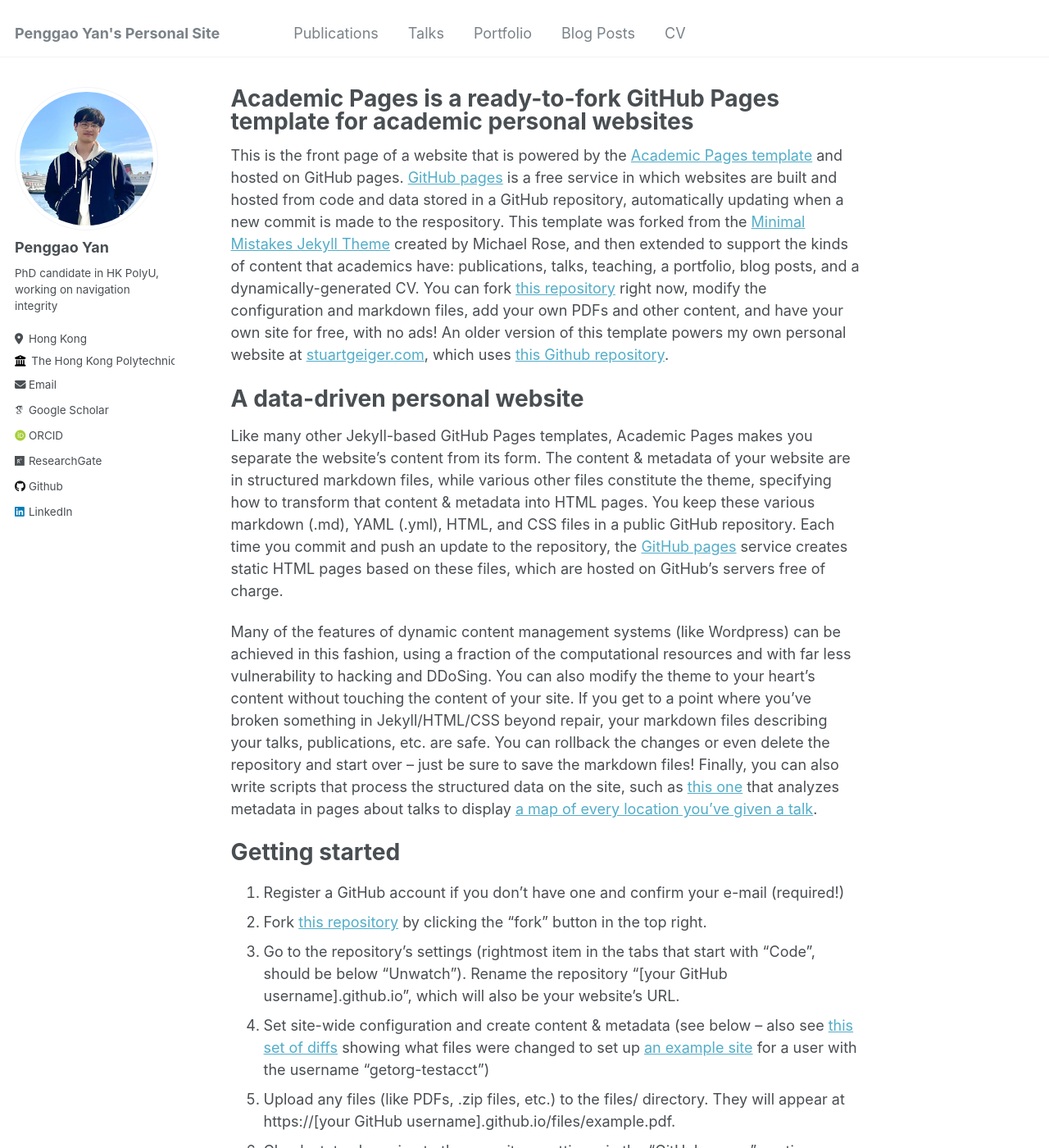
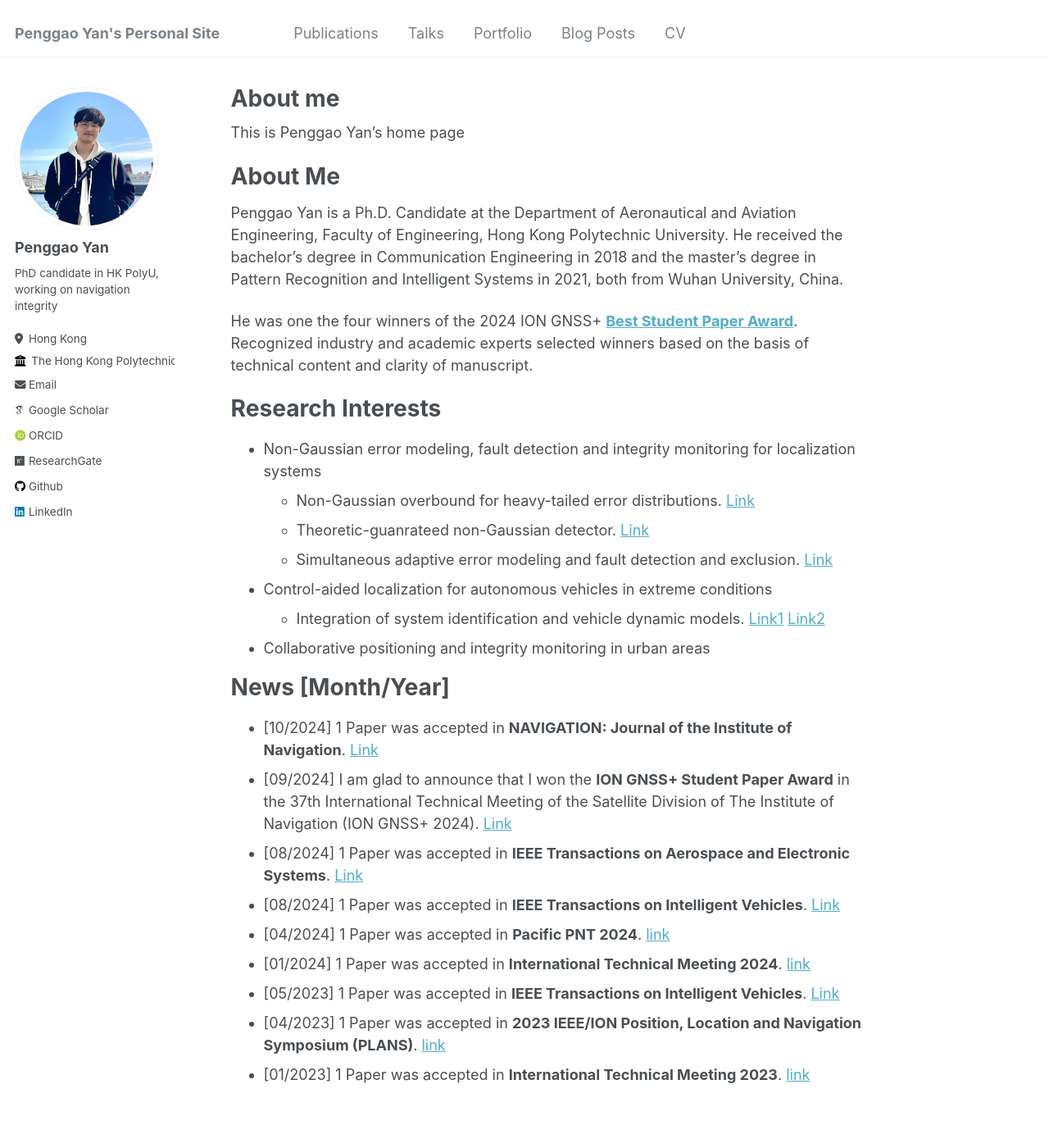
Before and after one commit to JasonYanxx/JasonYanxx.github.io, a Jekyll site: the page built from _pages/about.md, in a window 1280 px wide and 1400 px high. Shown: the whole window at 82% size. Built offline with Jekyll 4.4.1, drawn with Linux system fonts in a browser that asks for light colours; some web fonts are replaced; some of the changed text lies outside the part shown.

Commit message:
update about me

```diff
--- a/_config.yml
+++ b/_config.yml
@@ -43,7 +43,7 @@ author:
   bitbucket        : # Username - Update with your username on the site
   codepen          : # Username
   dribbble         : # Username
-  github           : "https://github.com/JasonYanxx"
+  github           : "JasonYanxx"
   kaggle           : # Username
   stackoverflow    : # User number or user number and name (i.e., use "1" or "1/jeff-atwood")
 
--- a/_pages/about.md
+++ b/_pages/about.md
@@ -1,49 +1,46 @@
 ---
 permalink: /
-title: "Academic Pages is a ready-to-fork GitHub Pages template for academic personal websites"
+title: "About me"
 author_profile: true
 redirect_from:
   - /about/
   - /about.html
 ---
 
-This is the front page of a website that is powered by the [Academic Pages template](https://github.com/academicpages/academicpages.github.io) and hosted on GitHub pages. [GitHub pages](https://pages.github.com) is a free service in which websites are built and hosted from code and data stored in a GitHub repository, automatically updating when a new commit is made to the respository. This template was forked from the [Minimal Mistakes Jekyll Theme](https://mmistakes.github.io/minimal-mistakes/) created by Michael Rose, and then extended to support the kinds of content that academics have: publications, talks, teaching, a portfolio, blog posts, and a dynamically-generated CV. You can fork [this repository](https://github.com/academicpages/academicpages.github.io) right now, modify the configuration and markdown files, add your own PDFs and other content, and have your own site for free, with no ads! An older version of this template powers my own personal website at [stuartgeiger.com](http://stuartgeiger.com), which uses [this Github repository](https://github.com/staeiou/staeiou.github.io).
+This is Penggao Yan's home page
 
-A data-driven personal website
+About Me
 ======
-Like many other Jekyll-based GitHub Pages templates, Academic Pages makes you separate the website's content from its form. The content & metadata of your website are in structured markdown files, while various other files constitute the theme, specifying how to transform that content & metadata into HTML pages. You keep these various markdown (.md), YAML (.yml), HTML, and CSS files in a public GitHub repository. Each time you commit and push an update to the repository, the [GitHub pages](https://pages.github.com/) service creates static HTML pages based on these files, which are hosted on GitHub's servers free of charge.
+Penggao Yan is a Ph.D. Candidate at the Department of Aeronautical and Aviation Engineering, Faculty of Engineering, Hong Kong Polytechnic University. He received the bachelor’s degree in Communication Engineering in 2018 and the master’s degree in Pattern Recognition and Intelligent Systems in 2021, both from Wuhan University, China.
 
-Many of the features of dynamic content management systems (like Wordpress) can be achieved in this fashion, using a fraction of the computational resources and with far less vulnerability to hacking and DDoSing. You can also modify the theme to your heart's content without touching the content of your site. If you get to a point where you've broken something in Jekyll/HTML/CSS beyond repair, your markdown files describing your talks, publications, etc. are safe. You can rollback the changes or even delete the repository and start over -- just be sure to save the markdown files! Finally, you can also write scripts that process the structured data on the site, such as [this one](https://github.com/academicpages/academicpages.github.io/blob/master/talkmap.ipynb) that analyzes metadata in pages about talks to display [a map of every location you've given a talk](https://academicpages.github.io/talkmap.html).
+He was one the four winners of the 2024 ION GNSS+ [**Best Student Paper Award**](https://jasonyanxx.github.io/portfolio/2024-09-20-portfolio.md). Recognized industry and academic experts selected winners based on the basis of technical content and clarity of manuscript.
 
-Getting started
+
+Research Interests
 ======
-1. Register a GitHub account if you don't have one and confirm your e-mail (required!)
-1. Fork [this repository](https://github.com/academicpages/academicpages.github.io) by clicking the "fork" button in the top right.
-1. Go to the repository's settings (rightmost item in the tabs that start with "Code", should be below "Unwatch"). Rename the repository "[your GitHub username].github.io", which will also be your website's URL.
-1. Set site-wide configuration and create content & metadata (see below -- also see [this set of diffs](http://archive.is/3TPas) showing what files were changed to set up [an example site](https://getorg-testacct.github.io) for a user with the username "getorg-testacct")
-1. Upload any files (like PDFs, .zip files, etc.) to the files/ directory. They will appear at https://[your GitHub username].github.io/files/example.pdf.
-1. Check status by going to the repository settings, in the "GitHub pages" section
 
-Site-wide configuration
-------
-The main configuration file for the site is in the base directory in [_config.yml](https://github.com/academicpages/academicpages.github.io/blob/master/_config.yml), which defines the content in the sidebars and other site-wide features. You will need to replace the default variables with ones about yourself and your site's github repository. The configuration file for the top menu is in [_data/navigation.yml](https://github.com/academicpages/academicpages.github.io/blob/master/_data/navigation.yml). For example, if you don't have a portfolio or blog posts, you can remove those items from that navigation.yml file to remove them from the header.
+- Non-Gaussian error modeling, fault detection and integrity monitoring for localization systems
+  - Non-Gaussian overbound for heavy-tailed error distributions. [Link](https://jasonyanxx.github.io/publication/2024-08-26-PGO.md)
+  - Theoretic-guanrateed non-Gaussian detector. [Link](https://jasonyanxx.github.io/publication/2024-09-16-GNSS-2024.md)
+  - Simultaneous adaptive error modeling and fault detection and exclusion. [Link](https://jasonyanxx.github.io/publication/2024-08-26-Adaptive-GMM-FDE.md)
 
-Create content & metadata
-------
-For site content, there is one markdown file for each type of content, which are stored in directories like _publications, _talks, _posts, _teaching, or _pages. For example, each talk is a markdown file in the [_talks directory](https://github.com/academicpages/academicpages.github.io/tree/master/_talks). At the top of each markdown file is structured data in YAML about the talk, which the theme will parse to do lots of cool stuff. The same structured data about a talk is used to generate the list of talks on the [Talks page](https://academicpages.github.io/talks), each [individual page](https://academicpages.github.io/talks/2012-03-01-talk-1) for specific talks, the talks section for the [CV page](https://academicpages.github.io/cv), and the [map of places you've given a talk](https://academicpages.github.io/talkmap.html) (if you run this [python file](https://github.com/academicpages/academicpages.github.io/blob/master/talkmap.py) or [Jupyter notebook](https://github.com/academicpages/academicpages.github.io/blob/master/talkmap.ipynb), which creates the HTML for the map based on the contents of the _talks directory).
 
-**Markdown generator**
+- Control-aided localization for autonomous vehicles in extreme conditions
+  - Integration of system identification and vehicle dynamic models. [Link1](https://jasonyanxx.github.io/publication/2023-05-08-SI.md) [Link2](https://jasonyanxx.github.io/publication/2023-04-24-PLANS-2023.md)
 
-I have also created [a set of Jupyter notebooks](https://github.com/academicpages/academicpages.github.io/tree/master/markdown_generator
-) that converts a CSV containing structured data about talks or presentations into individual markdown files that will be properly formatted for the Academic Pages template. The sample CSVs in that directory are the ones I used to create my own personal website at stuartgeiger.com. My usual workflow is that I keep a spreadsheet of my publications and talks, then run the code in these notebooks to generate the markdown files, then commit and push them to the GitHub repository.
 
-How to edit your site's GitHub repository
-------
-Many people use a git client to create files on their local computer and then push them to GitHub's servers. If you are not familiar with git, you can directly edit these configuration and markdown files directly in the github.com interface. Navigate to a file (like [this one](https://github.com/academicpages/academicpages.github.io/blob/master/_talks/2012-03-01-talk-1.md) and click the pencil icon in the top right of the content preview (to the right of the "Raw | Blame | History" buttons). You can delete a file by clicking the trashcan icon to the right of the pencil icon. You can also create new files or upload files by navigating to a directory and clicking the "Create new file" or "Upload files" buttons.
+- Collaborative positioning and integrity monitoring in urban areas
 
-Example: editing a markdown file for a talk
-![Editing a markdown file for a talk](/images/editing-talk.png)
 
-For more info
-------
-More info about configuring Academic Pages can be found in [the guide](https://academicpages.github.io/markdown/). The [guides for the Minimal Mistakes theme](https://mmistakes.github.io/minimal-mistakes/docs/configuration/) (which this theme was forked from) might also be helpful.
+
+News [Month/Year]
+======
+- [10/2024] 1 Paper was accepted in **NAVIGATION: Journal of the Institute of Navigation**. [Link](https://jasonyanxx.github.io/publication/2024-10-18-FDE-GMM.md)
+- [09/2024] I am glad to announce that I won the **ION GNSS+ Student Paper Award** in the 37th International Technical Meeting of the Satellite Division of The Institute of Navigation (ION GNSS+ 2024). [Link](https://jasonyanxx.github.io/portfolio/2024-09-20-portfolio.md)
+- [08/2024] 1 Paper was accepted in **IEEE Transactions on Aerospace and Electronic Systems**. [Link](https://jasonyanxx.github.io/publication/2024-10-18-FDE-GMM.md)
+- [08/2024] 1 Paper was accepted in **IEEE Transactions on Intelligent Vehicles**. [Link](https://jasonyanxx.github.io/publication/2024-08-26-Adaptive-GMM-FDE.md)
+- [04/2024] 1 Paper was accepted in **Pacific PNT 2024**. [link](https://jasonyanxx.github.io/publication/2024-04-26-PNT-2024.md)
+- [01/2024] 1 Paper was accepted in **International Technical Meeting 2024**. [link](https://jasonyanxx.github.io/publication/2024-01-22-ITM-2024.md)
+- [05/2023] 1 Paper was accepted in **IEEE Transactions on Intelligent Vehicles**. [Link](https://jasonyanxx.github.io/publication/2023-05-08-SI.md)
+- [04/2023] 1 Paper was accepted in **2023 IEEE/ION Position, Location and Navigation Symposium (PLANS)**. [link](https://jasonyanxx.github.io/publication/2023-04-24-PLANS-2023.md)
+- [01/2023] 1 Paper was accepted in **International Technical Meeting 2023**. [link](https://jasonyanxx.github.io/publication/2023-01-23-ITM-2023.md)
```
